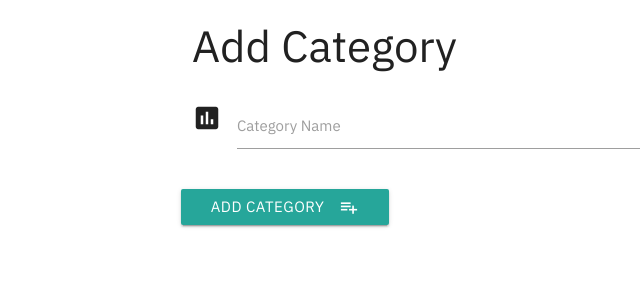
After one commit to Code-Institute-Submissions/taskmanager, a Python web app: template templates/addcategory.html in a window 1280 px wide. The commit adds this page. Shown: the top 300 px of the page, without its empty margins (0-640 px from the left). Run offline with Jinja, Linux system fonts and the light colour scheme; the template is opened without the code that fills it, so the values that code supplies are empty.

Commit message:
Created addcategory.html + insert and add routes in app.py

```diff
--- /dev/null
+++ b/templates/addcategory.html
@@ -0,0 +1,20 @@
+
+{% extends 'base.html'%}
+
+{% block content %}
+<h3>Add Category</h3>
+<form action="{{ url_for('insert_category') }}" method="POST" class="col s12">
+    <div class="row">
+        <div class="input-field col s12">
+        <i class="material-icons prefix">poll</i>
+        <input id="category_name" name="category_name" type="text" class="validate">
+        <label for="category_name">Category Name</label>
+        </div>
+    </div>
+    <div class="row">
+        <button class="btn waves-effect waves-light" type="submit" name="action">Add Category
+        <i class="material-icons right">playlist_add</i>
+        </button>
+    </div>
+</form>
+{% endblock %}
--- a/templates/categories.html
+++ b/templates/categories.html
@@ -17,4 +17,9 @@
     {% endfor %}
   </ul>
 </div>
+<div class="row">
+    <a href="{{url_for('add_category')}}" class="waves-effect waves-light btn">
+        <i class="material-icons right">playlist_add</i>Add category
+    </a>
+</div>
 {% endblock %}
```
Also changed, not shown: app.py (+11 -0 lines).
